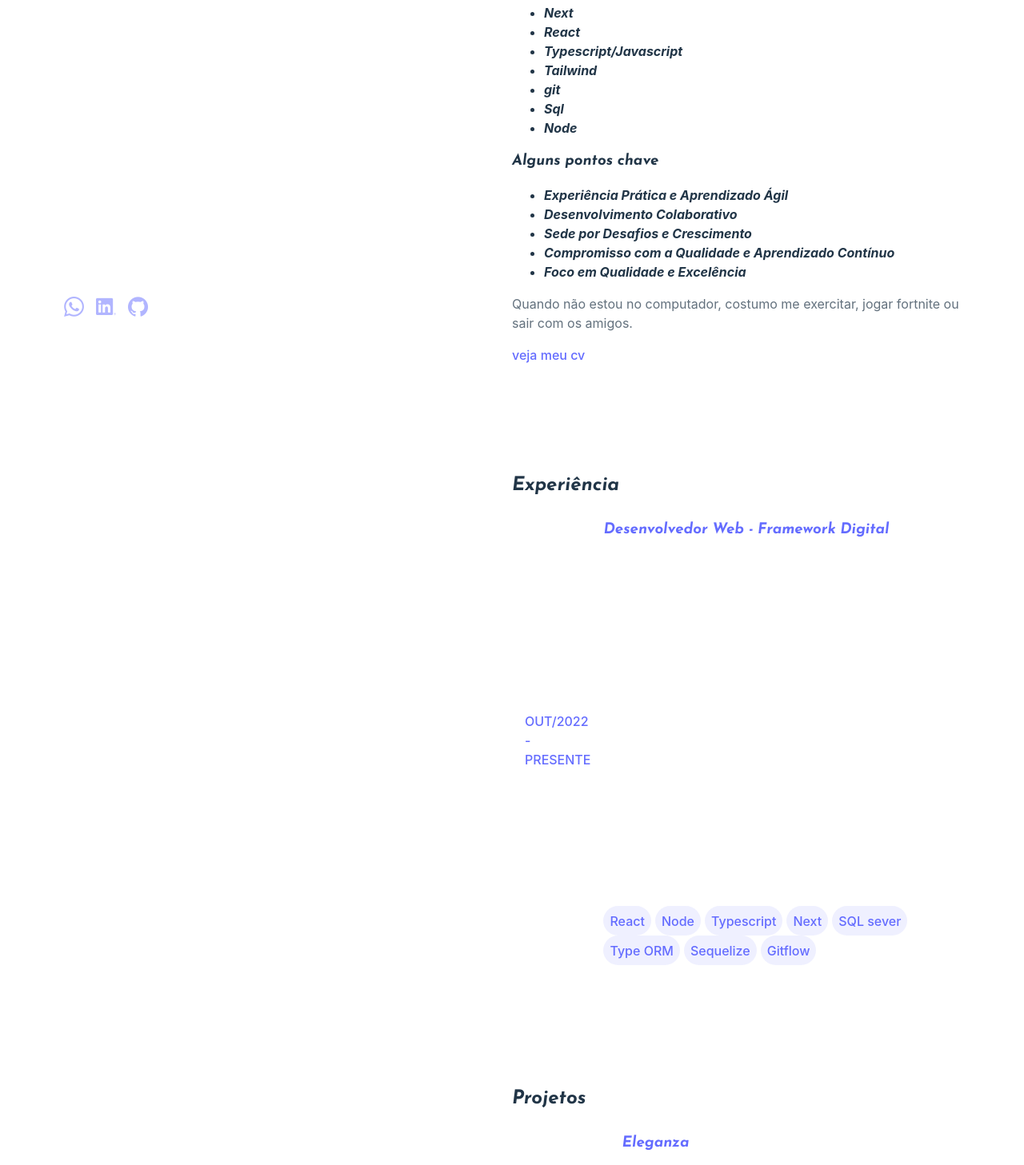
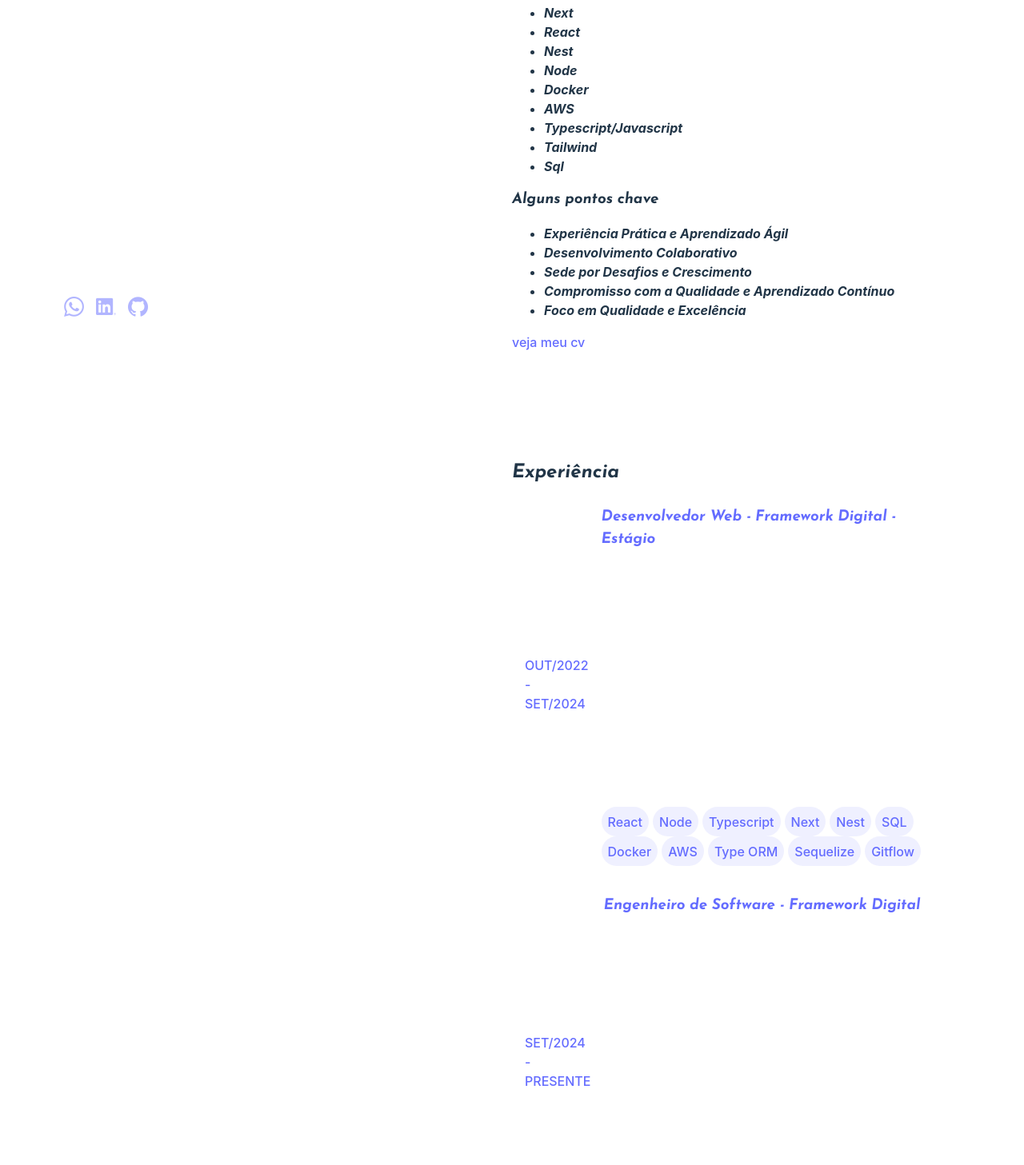
Before and after one commit to bammido/meu-portfolio, a React (Vite) app: page / in a window 1280 px wide. Shown: the part 313-1770 px from the top of the page at 80% size. Built offline with nearby package versions, Linux system fonts and the light colour scheme.

Commit message:
atualizacao curriculo e experiencias

```diff
--- a/src/App.tsx
+++ b/src/App.tsx
@@ -42,8 +42,8 @@ function App() {
         <div className='resume'>
           <div className='introduction'>
             <h1>Bryan Fernandes</h1>
-            <h2>Frontend developer</h2>
-            <p>Sou um desenvolvedor Frontend dedicado e entusiasta.</p>
+            <h2>Full Stack developer</h2>
+            <p>Sou um desenvolvedor Full Stack dedicado e entusiasta.</p>
           </div>
           <nav className='nav'>
           <a href="#about">
--- a/src/components/about/index.tsx
+++ b/src/components/about/index.tsx
@@ -11,11 +11,13 @@ export default function About() {
         <ul>
             <li>Next</li>
             <li>React</li>
+            <li>Nest</li>
+            <li>Node</li>
+            <li>Docker</li>
+            <li>AWS</li>
             <li>Typescript/Javascript</li>
             <li>Tailwind</li>
-            <li>git</li>
             <li>Sql</li>
-            <li>Node</li>
         </ul>
 
         <h3>Alguns pontos chave</h3>
@@ -26,7 +28,6 @@ export default function About() {
             <li>Compromisso com a Qualidade e Aprendizado Contínuo</li>
             <li>Foco em Qualidade e Excelência</li>
         </ul>
-        <p>Quando não estou no computador, costumo me exercitar, jogar fortnite ou sair com os amigos.</p>
         <a href={meuCv} download="bryan_fernandes-cv.pdf">veja meu cv</a>
     </section>
 }
--- a/src/components/experience/experience-card.tsx
+++ b/src/components/experience/experience-card.tsx
@@ -1,16 +1,23 @@
 import TechnologyCard from "../technology-card/technology-card"
 
-export default function ExperienceCard() {
-    const technologies = ["React", "Node", "Typescript", "Next", "SQL sever", "Type ORM", "Sequelize", "Gitflow"]
+interface IExperienceCardProps {
+    technologies: string[];
+    period: string;
+    title: string;
+    // descriptions: string[];
+    description: React.ReactNode;
+}
+
+export default function ExperienceCard({ technologies, description, title, period } : IExperienceCardProps) {
 
     return <a target="_blank" href="https://www.frameworkdigital.com.br/" className="experience-card">
-        <div className="period">OUT/2022 - PRESENTE</div>
+        <div className="period">{period}</div>
         <div className="experience-resume">
-            <h3>Desenvolvedor Web - Framework Digital</h3>
-            <p>Minha jornada como desenvolvedor ganhou forma na Framework, empresa especializada em fornecer equipes de alto desempenho em tecnologia para diversas indústrias. Nesse contexto, desempenhei um papel-chave em um projeto destinado a uma grande funerária.</p>
-            <p>Nessa experiência, fui encarregado de orquestrar funcionalidades abrangentes, tanto no Frontend quanto no Backend. Minha abordagem focada na excelência levou a um código bem estruturado e a soluções eficazes. Com o compromisso de buscar conhecimento de forma constante, mergulhei em desafios intrincados e os transformei em oportunidades de crescimento. Minha trajetória na Framework, alinhada ao projeto na indústria funerária, me permitiu combinar a expertise tecnológica com a capacidade de adaptação a cenários diversos.</p>
+            <h3>{title}</h3>
+            {description}
+            {/* {descriptions.map(description => <p key={description}>{description}</p>)} */}
             <div className="technologies">
-                {technologies.map(tech => <TechnologyCard tech={tech} />)}
+                {technologies.map(tech => <TechnologyCard key={tech} tech={tech} />)}
             </div>
         </div>
     </a>
--- /dev/null
+++ b/src/components/experience/experiences.tsx
@@ -0,0 +1,38 @@
+export const experiences = [
+    {
+        description: <p>
+            <ul>
+                <li>
+                    <b>Implementação de novas funcionalidades:</b> Responsável pela concepção, desenvolvimento e implementação de novas funcionalidades em sistemas web utilizando React e Next.js.
+                </li>
+                <li>
+                    <b>Design de interfaces de usuário:</b> Criação de interfaces intuitivas e responsivas utilizando React.js, TailwindCSS e Styled-components para melhorar a experiência do usuário.
+                </li>
+                <li>
+                    <b>Integração de APIs:</b> Desenvolvimento e integração de APIs REST e GraphQL, garantindo comunicação eficiente entre o frontend e o backend com Node.js e Typescript.
+                </li>
+            </ul>
+        </p>,
+        technologies: ["React", "Node", "Typescript", "Next", "Nest", "SQL", "Docker", "AWS", "Type ORM", "Sequelize", "Gitflow"],
+        title: "Desenvolvedor Web - Framework Digital - Estágio",
+        period: "OUT/2022 - SET/2024"
+    },
+    {
+        description: <p>
+            <ul>
+                <li>
+                    <b>Integrações complexas:</b> Desenvolvimento de integrações com serviços externos e de terceiros, como gateways de pagamento, sistemas de CRM e soluções de armazenamento em nuvem.
+                </li>
+                <li>
+                    <b>Manutenção e refatoração de código:</b> Otimização e refatoração contínua do código base, melhorando a performance e a escalabilidade de sistemas web utilizando React e Node.js.
+                </li>
+                <li>
+                    <b>Automatização de processos:</b> Implementação de pipelines de CI/CD (integração contínua e entrega contínua) para garantir a entrega ágil e eficiente de novas versões de software.
+                </li>
+            </ul>
+        </p>,
+        technologies: ["React", "Node", "Typescript", "Next", "Nest", "SQL", "Docker", "AWS", "Type ORM", "Sequelize", "Gitflow"],
+        title: "Engenheiro de Software - Framework Digital",
+        period: "SET/2024 - PRESENTE"
+    }
+]
--- a/src/components/experience/index.tsx
+++ b/src/components/experience/index.tsx
@@ -1,9 +1,10 @@
 import ExperienceCard from './experience-card'
+import { experiences } from './experiences'
 import './style.css'
 
 export default function Experience() {
     return <section className="experience" id="experience">
         <h2>Experiência</h2>
-        <ExperienceCard />
+        {experiences.map(exp => <ExperienceCard key={exp.title} {...exp} />)}
     </section>
 }
```
Also changed, not shown: 2 other files (tests, documents, lock files or other folders).
